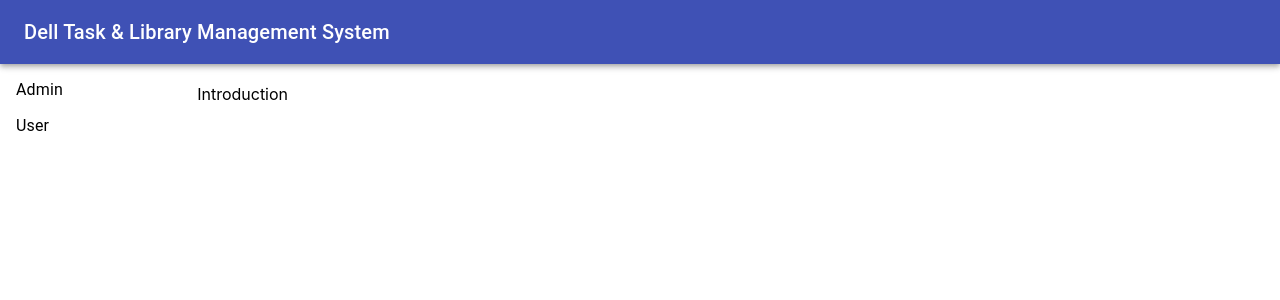
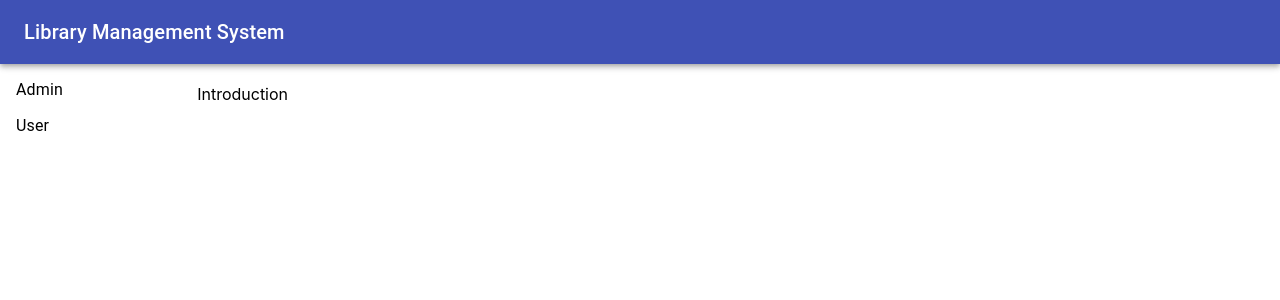
Before and after one commit to WillieYang/library, a React (Create React App) app: page / in a window 1280 px wide. Shown: the top 300 px of the page. Built offline with nearby package versions, Linux system fonts and the light colour scheme.

Commit message:
remove dell tags in whole project

```diff
--- a/src/components/NavBar.jsx
+++ b/src/components/NavBar.jsx
@@ -11,7 +11,7 @@
         <AppBar position="static">
           <Toolbar>
             <Typography variant="h6" color="inherit">
-              <NavLink style={{ textDecoration: 'none', color: 'white' }} exact to="/">Dell Task & Library Management System</NavLink>
+              <NavLink style={{ textDecoration: 'none', color: 'white' }} exact to="/">Library Management System</NavLink>
             </Typography>
           </Toolbar>
         </AppBar>
```
